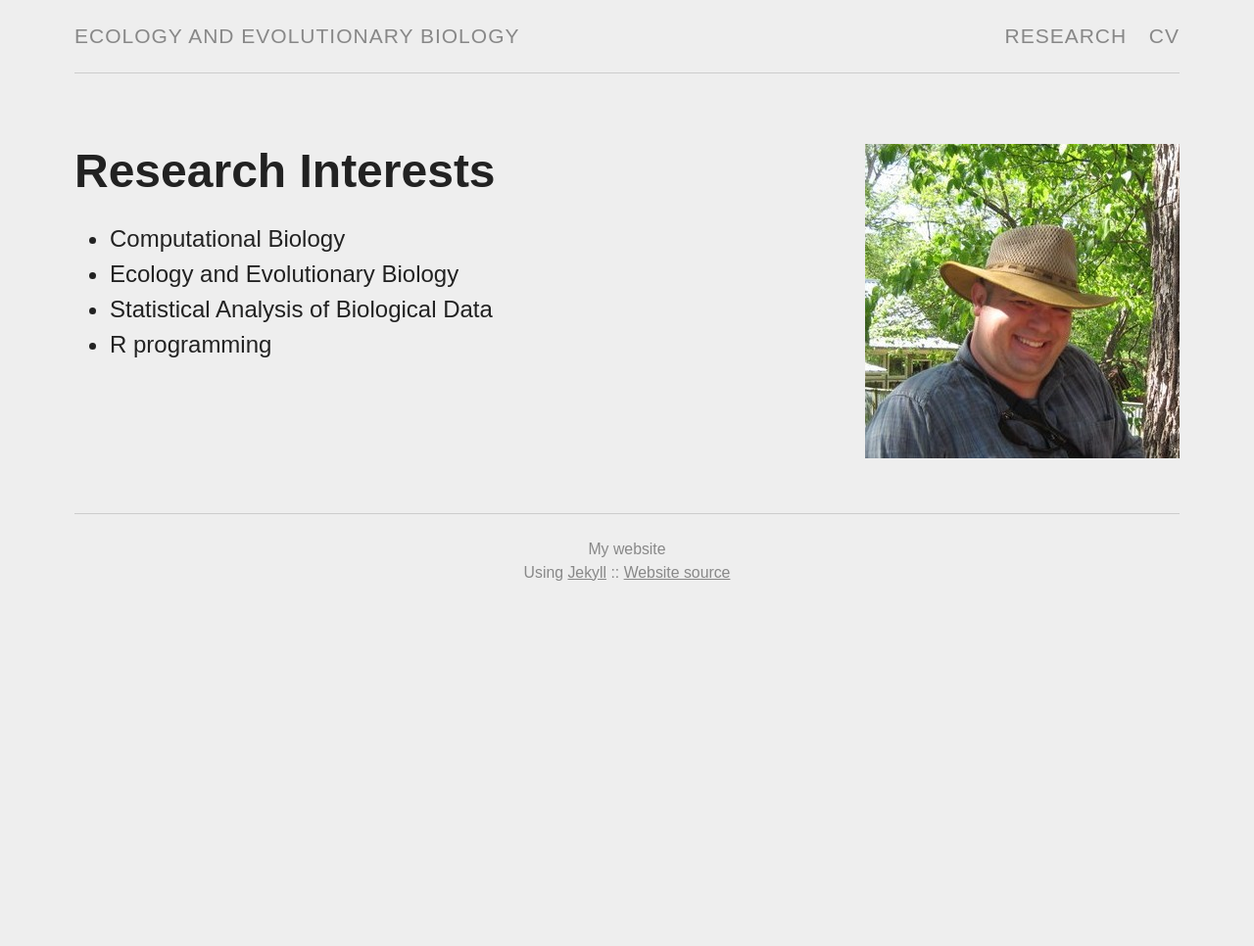
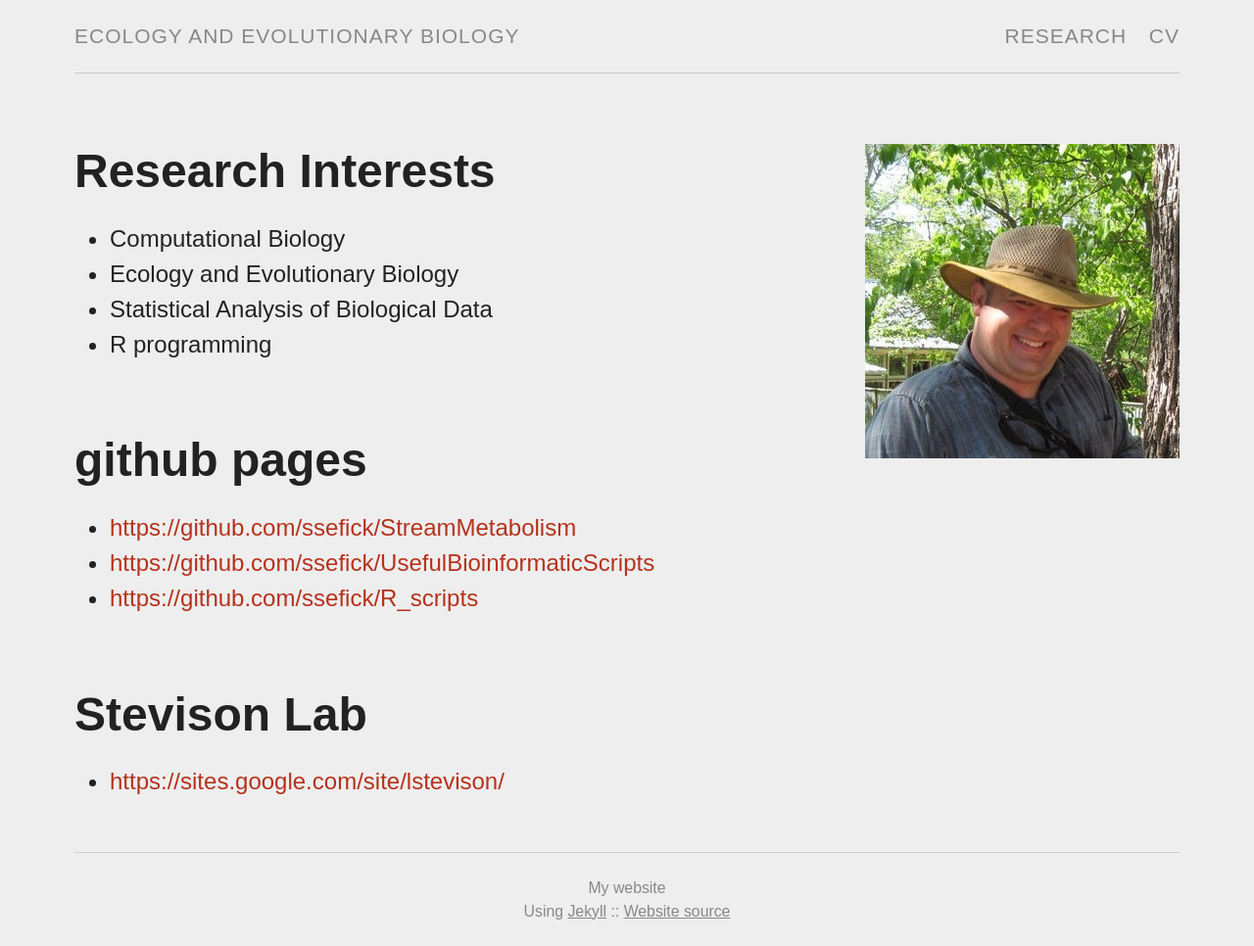
Before and after one commit to ssefick/ssefick.github.io, a Jekyll site: the page built from index.md, in a window 1280 px wide. Shown: the whole page at 98% size. Built offline with Jekyll 4.4.1, drawn with Linux system fonts in a browser that asks for light colours; before the commit the page ends 900 px from its top, so only the background shows below that.

Commit message:
new index

```diff
--- a/index.md
+++ b/index.md
@@ -9,3 +9,11 @@ layout: page
 * Ecology and Evolutionary Biology
 * Statistical Analysis of Biological Data
 * R programming
+
+# github pages
+* <https://github.com/ssefick/StreamMetabolism>
+* <https://github.com/ssefick/UsefulBioinformaticScripts>
+* <https://github.com/ssefick/R_scripts>
+
+# Stevison Lab
+* <https://sites.google.com/site/lstevison/>
```
Also changed, not shown: 2 other files.
